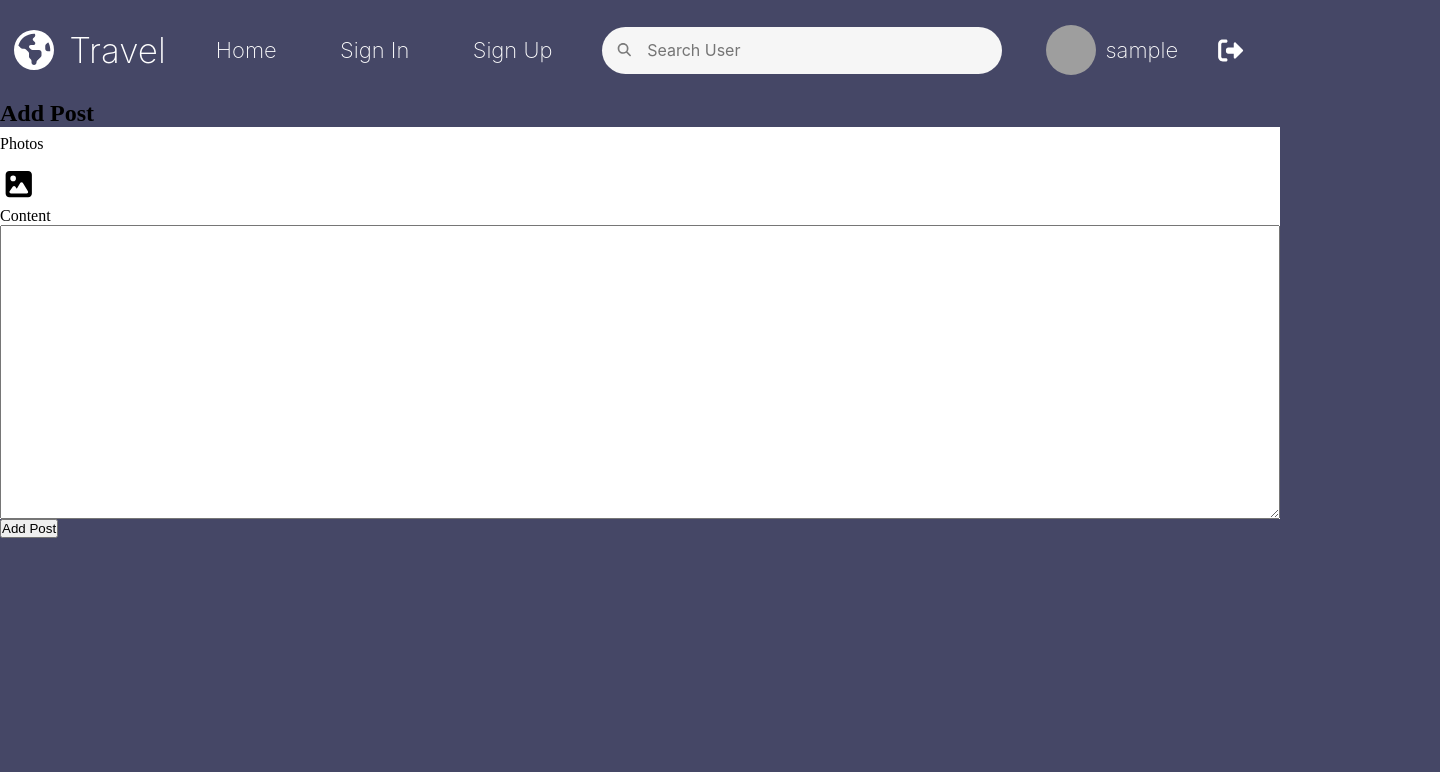
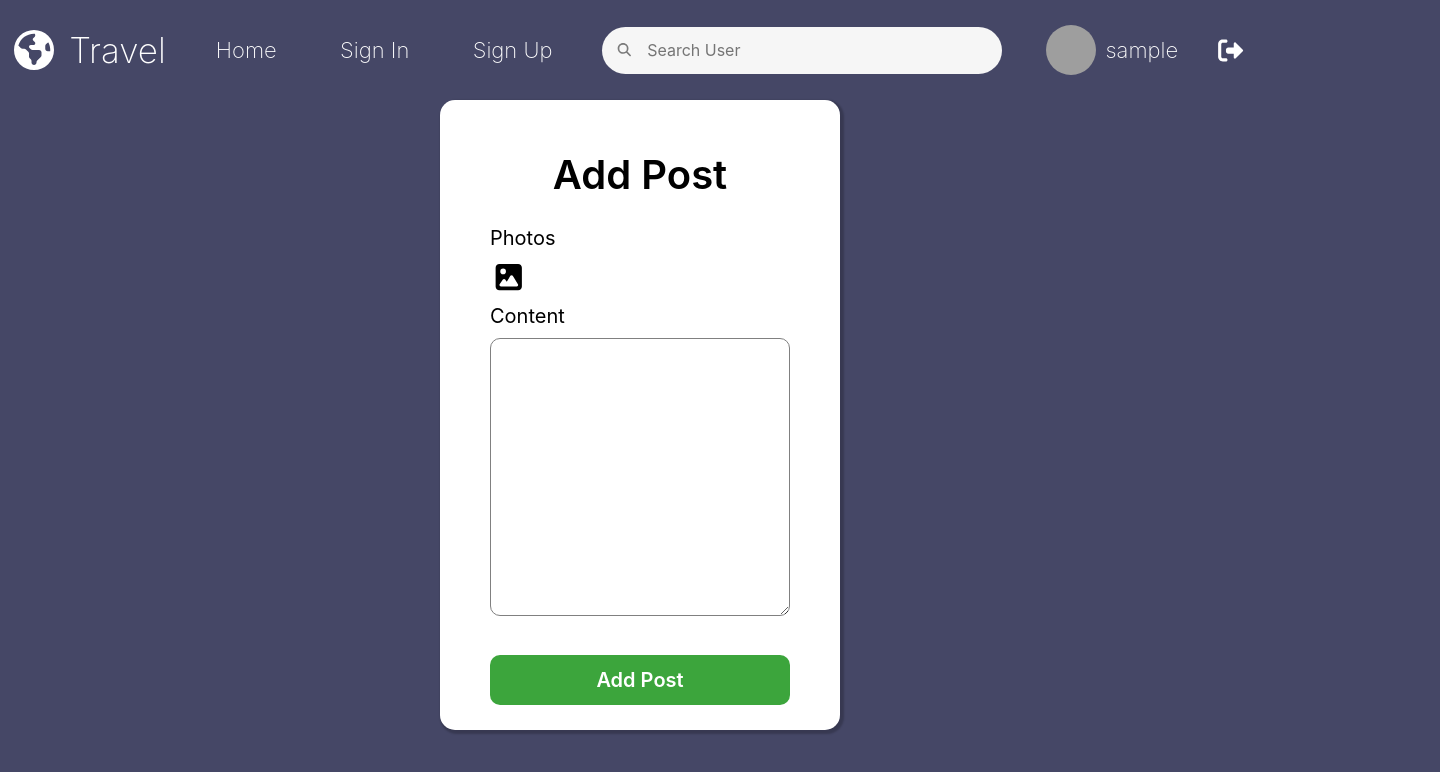
Before and after one commit to Hopelesszz/travel-front, a React (Vite) app: page /add_post in a window 1280 px wide. Shown: the top 772 px of the page, 1440 px wide, since content can reach past the window. Built offline with nearby package versions, Linux system fonts and the light colour scheme; sample sign-in values are in the browser's storage; grey boxes are pictures that could not be loaded.

Commit message:
Awards progress moving

```diff
--- a/src/pages/Add_post/Add_post.scss
+++ b/src/pages/Add_post/Add_post.scss
@@ -0,0 +1,151 @@
+@use "../../mixins/mixins.scss";
+input::-webkit-outer-spin-button,
+input::-webkit-inner-spin-button {
+  -webkit-appearance: none;
+  margin: 0;
+}
+.form_add_award_container {
+    width: 1600px;
+    justify-self: center;
+    @include mixins.align-justify(center, space-around);
+
+    form {
+        height: 630px;
+        width: 400px;
+        background-color: white;
+        @include mixins.direction-justify(column, space-around);
+        align-items: center;
+        border-radius: 15px;
+        box-shadow: 2px 2px 2px 2px rgb(0 0 0 / 20%);
+
+        h2 {
+            padding-top: 40px;
+            text-align: center;
+            font-family: "Inter", "Roboto";
+            font-weight: 600;
+            font-size: 40px;
+            color: black;
+            background-color: white;
+        }
+        label {
+            width: 300px;
+            font-family: "Inter", "Roboto";
+            font-weight: 400;
+            font-size: 20px;
+            color: black;
+            background-color: white;
+        }
+        input {
+            height: 40px;
+            width: 300px;
+            border-radius: 10px;
+            border: 1px solid gray;
+            font-size: 18px;
+            padding-left: 10px;
+            background-color: white;
+
+            &:focus {
+                outline: none;
+                box-shadow: 2px 2px 2px 2px rgb(0 0 0 / 20%);
+            }
+        }
+        button {
+            height: 50px;
+            width: 300px;
+            border-radius: 10px;
+            border: none;
+            background-color: rgb(60, 165, 60);
+            color: white;
+            font-size: 20px;
+            font-family: "Inter", "Roboto";
+            font-weight: 600;
+            cursor: pointer;
+            margin-top: 20px;
+
+            &:hover {
+                box-shadow: 2px 2px 2px 2px rgb(0 0 0 / 20%);
+            }
+        }
+        p {
+            font-family: "Inter", "Roboto";
+            font-weight: 400;
+            font-size: 16px;
+            color: black;
+            background-color: white;
+            text-align: center;
+
+            strong {
+                cursor: pointer;
+                background-color: white;
+            }
+            a {
+                color: black;
+                text-decoration: none;
+                cursor: pointer;
+            }
+        }
+    }
+}
+.form_container__content__field {
+    background-color: white;
+    @include mixins.direction-justify(column, space-around);
+    height: 80px;
+
+    div {
+        background-color: white;
+        display: flex;
+        align-items: center;
+        gap: 9px;
+
+        &:focus {
+            outline: none;
+            box-shadow: 2px 2px 2px 2px rgb(0 0 0 / 20%);
+        }
+    }
+}
+.eye {
+    background-color: white;
+}
+.form_add_award_container__content__button {
+    background-color: white;
+    @include mixins.direction-justify(column, space-around);
+    height: 100px;
+}
+.form_add_award_container__content {
+    background-color: white;
+    @include mixins.direction-justify(column, space-between);
+    height: 500px;
+}
+.error {
+    font-family: "Inter", "Roboto";
+    font-weight: 400;
+    font-size: 16px;
+    color: black;
+    background-color: white;
+    text-align: center;
+    overflow: hidden;
+    text-overflow: ellipsis;
+    white-space: nowrap;
+}
+#description {
+    font-family: "Inter", "Roboto";
+    margin-top: 10px;
+    max-width: 300px;
+    min-width: 300px;
+    width: 300px;
+    height: 170px;
+    min-height: 170px;
+    border-radius: 10px;
+    border: 1px solid gray;
+    font-size: 12px;
+    padding-left: 10px;
+    padding-right: 10px;
+    padding-top: 10px;
+    background-color: white;
+    text-align: justify;
+
+    &:focus {
+        outline: none;
+        box-shadow: 2px 2px 2px 2px rgb(0 0 0 / 20%);
+    }
+}
```
